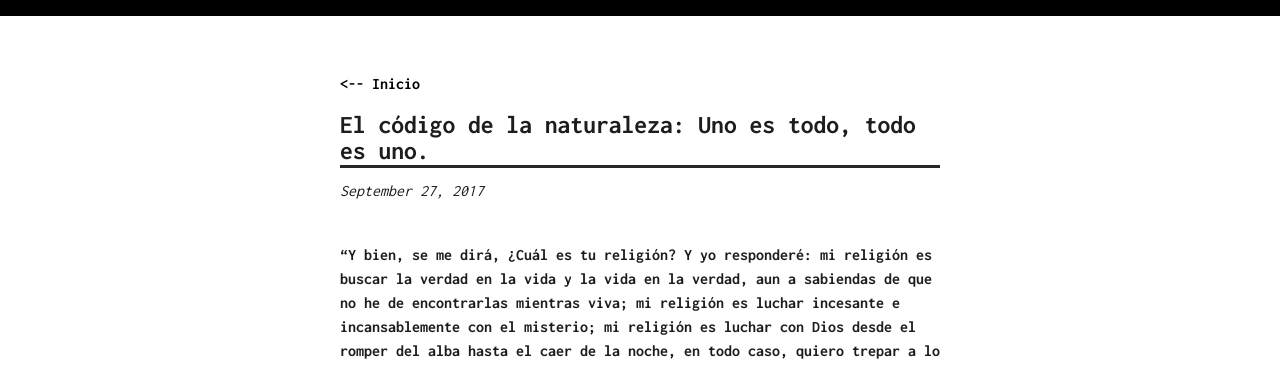
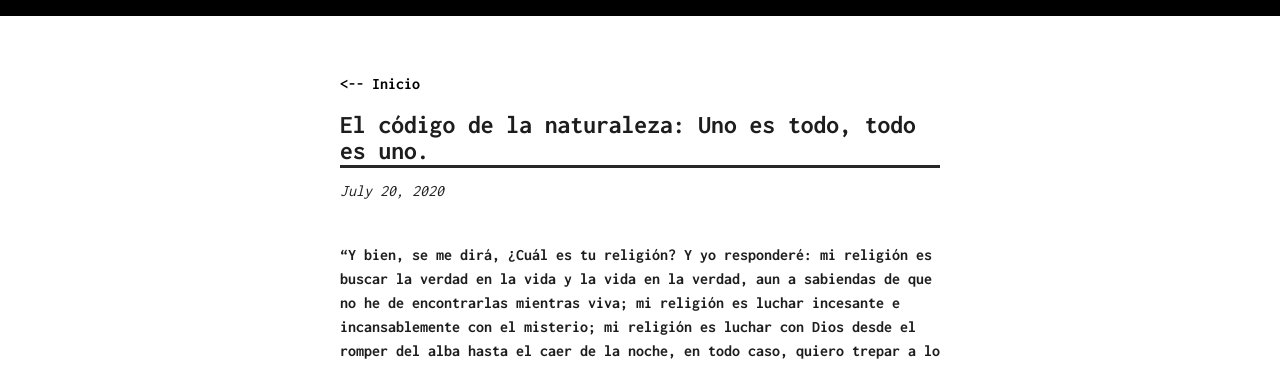
Before and after one commit to AlbCM/albcm.github.io, a Jekyll site: the page built from _posts/2020-07-20-Uno-es-todo-todo-es-uno.markdown, in a window 1280 px wide. Shown: the top 367 px of the page. Built offline with Jekyll 4.4.1, drawn with Linux system fonts in a browser that asks for light colours; comment, search, counter and statistics services are not loaded.

Commit message:
Update 2020-07-20-Uno-es-todo-todo-es-uno.markdown
Cambio en fecha del post

```diff
--- a/_posts/2020-07-20-Uno-es-todo-todo-es-uno.markdown
+++ b/_posts/2020-07-20-Uno-es-todo-todo-es-uno.markdown
@@ -1,7 +1,7 @@
 ---
 layout: post
 title:  "El código de la naturaleza: Uno es todo, todo es uno."
-date:   2017-09-27 22:19:13
+date:   2020-07-20 22:19:13
 categories: Ensayos
 ---
 
```
